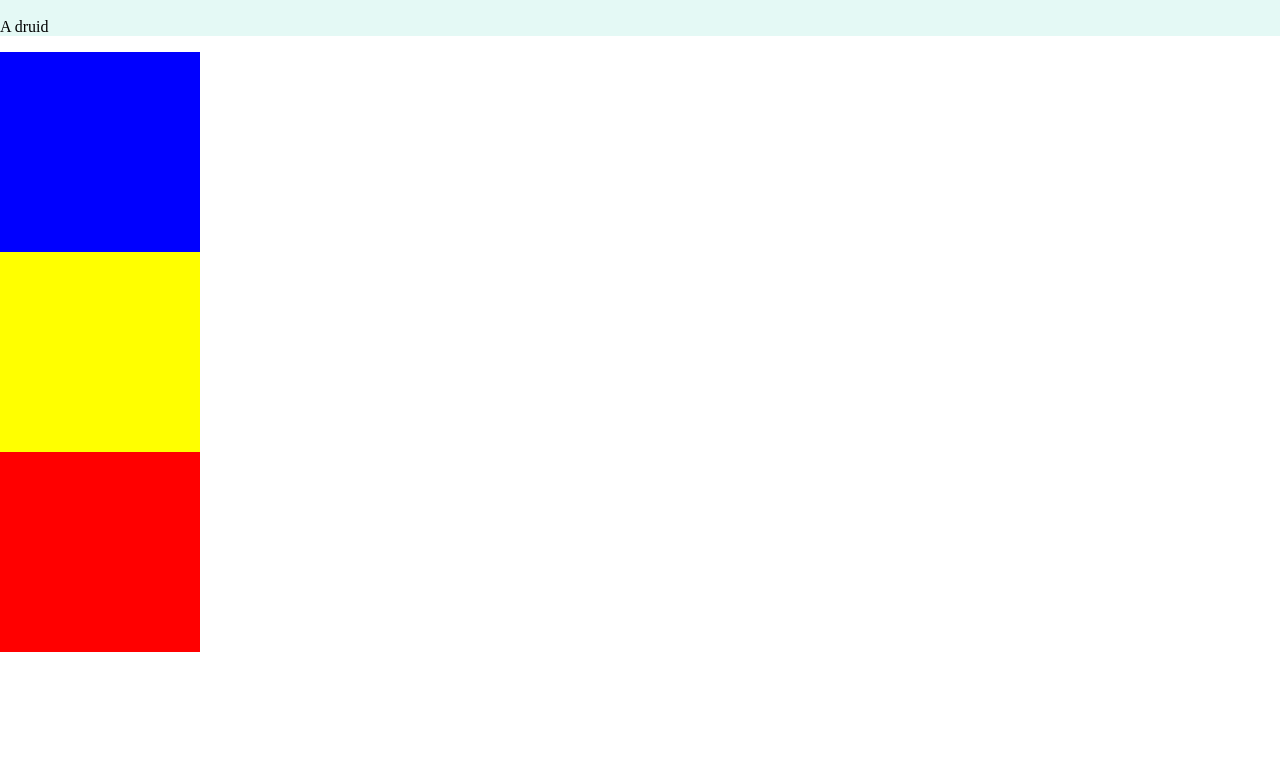
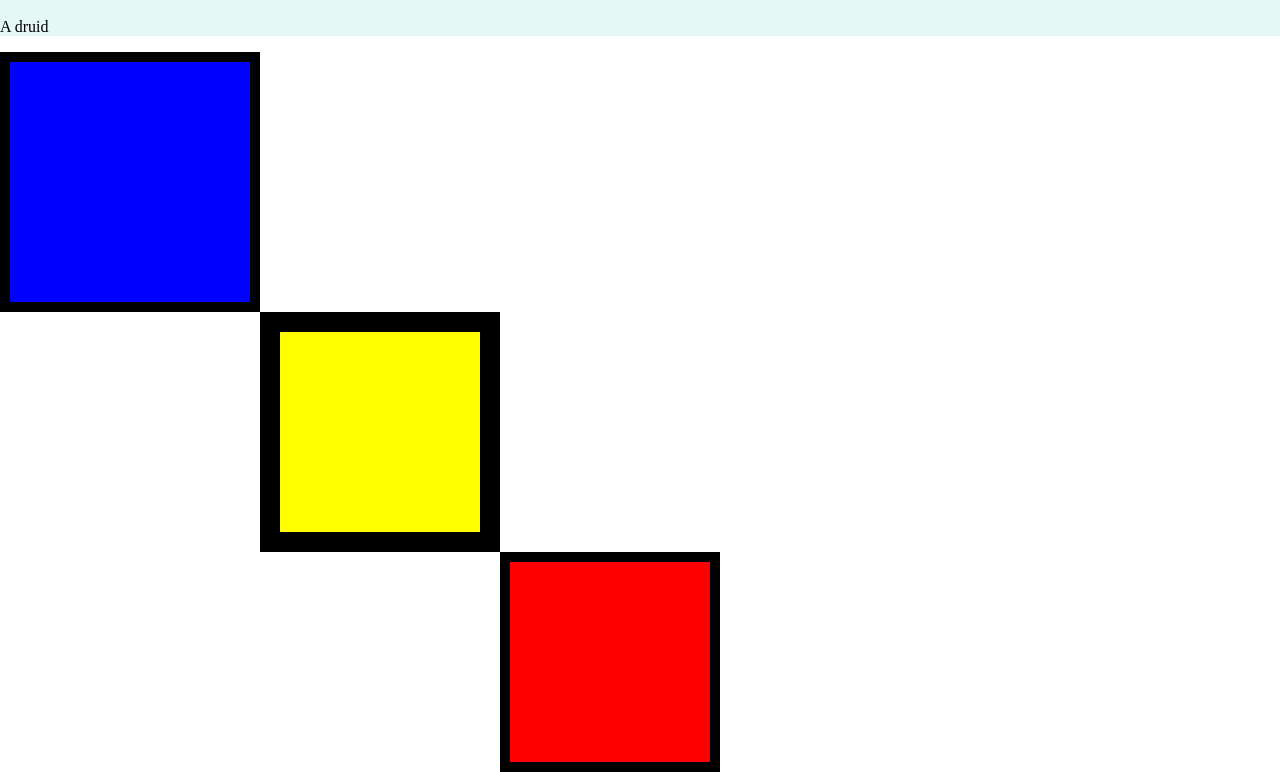
Before and after one commit to hivercodes/htmlpractice2, a plain HTML site: page index.html in a window 1280 px wide. Shown: the part 40-812 px from the top of the page. Drawn offline with Linux system fonts and the light colour scheme.

Commit message:
Div practice, shifting boxes

```diff
--- a/css/styles.css
+++ b/css/styles.css
@@ -15,16 +15,22 @@ h1 {
     height: 200px;
     width: 200px;
     background-color: blue;
+    border: solid 10px;
+    padding: 20px;
 }
 
 .middlecontainer {
     height: 200px;
     width: 200px;
     background-color: yellow;
+    border: solid 20px;
+    margin-left: 260px;
 }
 
 .bottomcontainer {
     height: 200px;
     width: 200px;
     background-color: red;
+    border: solid 10px;
+    margin-left: 500px;
 }
```
